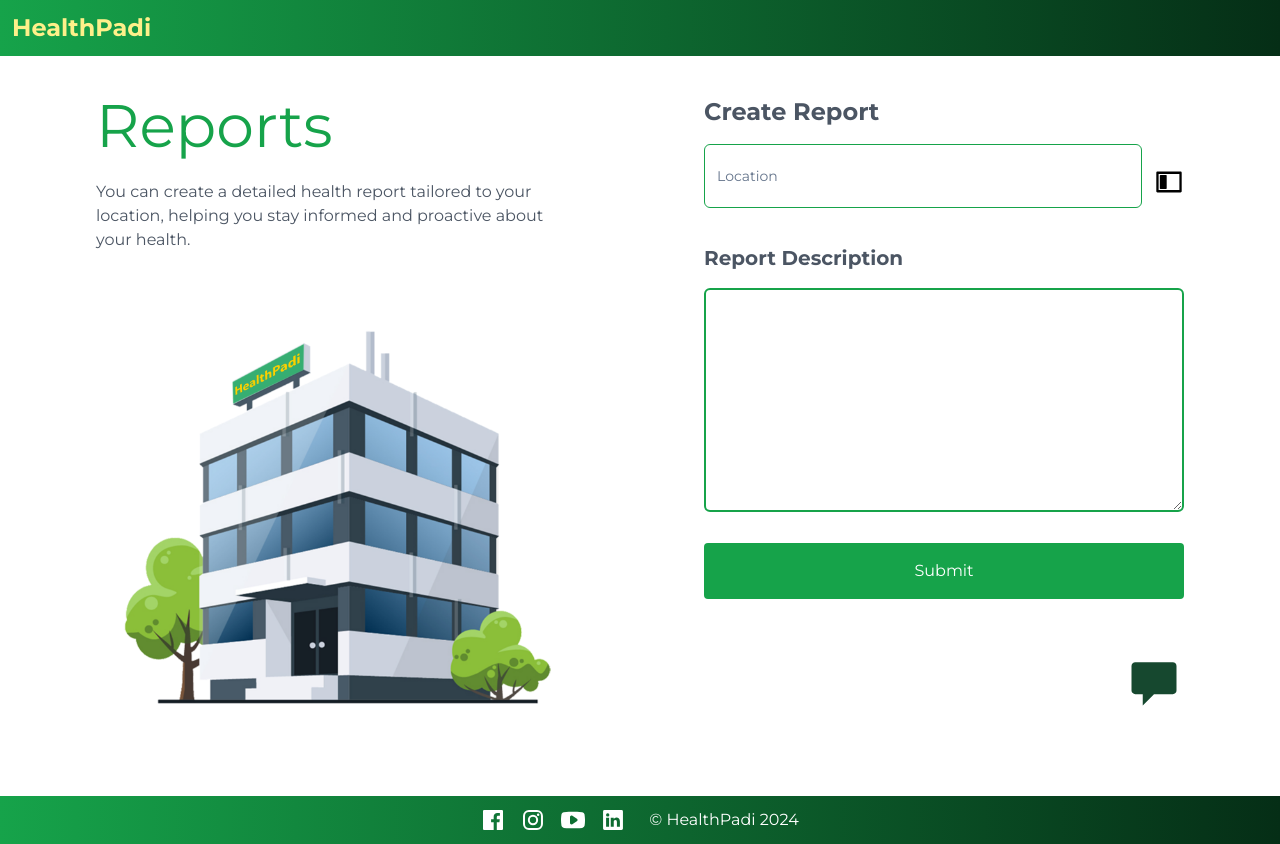
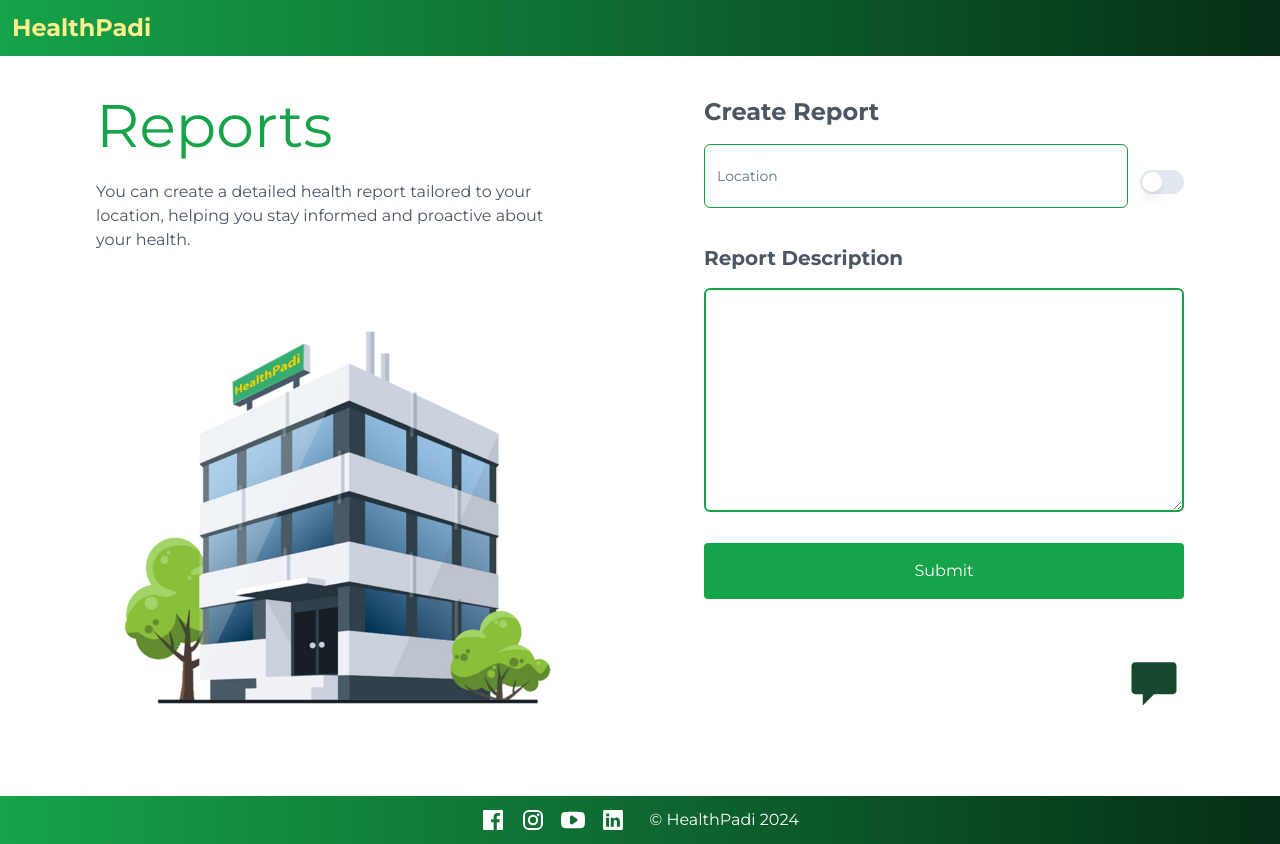
Before and after one commit to HealthPadi/HealthPadi-Frontend, a Next.js app: page /report in a window 1280 px wide. Built offline with nearby package versions, Linux system fonts and the light colour scheme.

Commit message:
fixed errors

```diff
--- a/src/app/admin/page.tsx
+++ b/src/app/admin/page.tsx
@@ -194,7 +194,12 @@ function UserCard({
   const { data: userReports } = useGetUserReportsQuery(user.id);
   const { adminToggleMutation } = useAdminToggle(); // Use the adminToggleMutation
 
-  const handleUserCardClick = () => {
+  const handleUserCardClick = (event: React.MouseEvent) => {
+    // Check if the click is on the switch container
+    if ((event.target as HTMLElement).closest(".switch-container")) {
+      return;
+    }
+
     console.log("<<<<<<<<<<<<<<<>>>>>>>>>>>>>>", userReports);
     const reportsCount = userReports?.length || 0;
     console.log("Reports count:>>>>>>>>>>>>>>>>>>>>>>>>>>>", reportsCount);
@@ -213,7 +218,7 @@ function UserCard({
     setIsDialogOpen(true);
   };
 
-  const handleToggleChange = () => {
+  const handleToggleChange = (checked: boolean) => {
     adminToggleMutation.mutate({ userId: user.id });
   };
 
@@ -237,10 +242,9 @@ function UserCard({
             </p>
           </CardContent>
         </div>
-        <Switch
-          className="ml-auto mt-4 md:mt-0"
-          onCheckedChange={handleToggleChange}
-        />{" "}
+        <div className="switch-container ml-auto mt-4 md:mt-0">
+          <Switch onCheckedChange={handleToggleChange} />
+        </div>
         {/* Add the Switch component and align it to the right */}
       </Card>
 
--- a/src/app/report/page.tsx
+++ b/src/app/report/page.tsx
@@ -3,8 +3,6 @@ import Image from "next/image";
 import { useState, useEffect } from "react";
 import axios from "axios";
 import { Input } from "../../components/ui/input";
-import enableLocation from "../../../assets/icons/enable location.svg";
-import disableLocation from "../../../assets/icons/disable location.svg";
 import chatIcon from "../../../assets/icons/chat Icon.svg";
 import Link from "next/link";
 import healthPadi from "../../../public/images/healthPadi.png";
@@ -24,6 +22,7 @@ import {
   TooltipProvider,
   TooltipTrigger,
 } from "@/components/ui/tooltip";
+import { Switch } from "@/components/ui/switch"; // Import the Switch component
 
 // Define the AddressComponent interface
 interface AddressComponent {
@@ -141,6 +140,14 @@ export default function CreateReport() {
 
       return;
     }
+
+    // // Check if the user is allowed to submit a report
+    // if (user?.roles.includes("disabled")) {
+    //   setModalMessage("Sorry, you can't submit a report at the moment.");
+    //   setShowModal(true);
+    //   return;
+    // }
+
     setIsLoading(true);
     console.log("Submitting report with data:", {
       location: location,
@@ -165,7 +172,9 @@ export default function CreateReport() {
           setUser({
             ...user,
             id: user?.id ?? "",
-            point: (user?.point ?? 0) + 100,
+            //the real point toshould come from the backend response
+            point: user?.point ? user.point + 100 : 100,
+
             email: user?.email ?? "",
             firstName: user?.firstName ?? "",
             lastName: user?.lastName ?? "",
@@ -237,13 +246,10 @@ export default function CreateReport() {
                   </TooltipContent>
                 </Tooltip>
               </TooltipProvider>
-              <Image
-                src={locationEnabled ? enableLocation : disableLocation}
-                alt={locationEnabled ? "disable location" : "enable location"}
-                width={30}
-                height={30}
-                className={`ml-3 cursor-pointer`}
-                onClick={handleToggleLocation}
+              <Switch
+                checked={locationEnabled}
+                onCheckedChange={handleToggleLocation}
+                className="ml-3"
               />
               {suggestions.length > 0 && (
                 <ul className="absolute top-full left-0 right-0 bg-white border border-gray-300 z-10">
--- a/src/app/update/page.tsx
+++ b/src/app/update/page.tsx
@@ -5,8 +5,6 @@ import Link from "next/link";
 import Image from "next/image";
 import { Loader } from "lucide-react";
 import healthbadge from "../../../public/images/healthbadge.png";
-import enableLocation from "../../../assets/icons/enable location.svg";
-import disableLocation from "../../../assets/icons/disable location.svg";
 import chatIcon from "../../../assets/icons/chat Icon.svg";
 import { useState, useEffect } from "react";
 import axios from "axios";
@@ -20,6 +18,7 @@ import {
   TooltipProvider,
   TooltipTrigger,
 } from "@/components/ui/tooltip";
+import { Switch } from "@/components/ui/switch"; // Import the Switch component
 
 // Define the AddressComponent interface
 interface AddressComponent {
@@ -190,13 +189,10 @@ export default function HealthUpdate() {
                 </TooltipContent>
               </Tooltip>
             </TooltipProvider>
-            <Image
-              src={locationEnabled ? enableLocation : disableLocation}
-              alt={locationEnabled ? "disable location" : "enable location"}
-              width={30}
-              height={30}
-              className={`ml-3 cursor-pointer`}
-              onClick={handleToggleLocation}
+            <Switch
+              checked={locationEnabled}
+              onCheckedChange={handleToggleLocation}
+              className="ml-3"
             />
             {suggestions.length > 0 && (
               <ul className="absolute top-full left-0 right-0 bg-white border border-gray-300 z-10">
--- a/src/components/ui/switch.tsx
+++ b/src/components/ui/switch.tsx
@@ -11,7 +11,8 @@ const Switch = React.forwardRef<
 >(({ className, ...props }, ref) => (
   <SwitchPrimitives.Root
     className={cn(
-      "peer inline-flex h-6 w-11 shrink-0 cursor-pointer items-center rounded-full border-2 border-transparent transition-colors focus-visible:outline-none focus-visible:ring-2 focus-visible:ring-ring focus-visible:ring-offset-2 focus-visible:ring-offset-background disabled:cursor-not-allowed disabled:opacity-50 data-[state=checked]:bg-green-500 data-[state=unchecked]:bg-input",
+
+      "peer inline-flex h-6 w-11 shrink-0 cursor-pointer items-center rounded-full border-2 border-transparent transition-colors focus-visible:outline-none focus-visible:ring-2 focus-visible:ring-ring focus-visible:ring-offset-2 focus-visible:ring-offset-background disabled:cursor-not-allowed disabled:opacity-50 data-[state=checked]:bg-green-500 data-[state=unchecked]:bg-input ",
       className
     )}
     {...props}
--- a/src/store/authStore.ts
+++ b/src/store/authStore.ts
@@ -7,7 +7,7 @@ export type User = {
   email: string;
   firstName: string;
   lastName: string;
-  point: number;
+  point: number; // This value comes from the backend
   report: number;
 };
 
@@ -29,11 +29,11 @@ const initializer: StateCreator<AuthState & AuthActions> = (set) => ({
       token: undefined,
       user: undefined,
     });
-    localStorage.removeItem("userPoints"); // Clear points from localStorage on logout
+    localStorage.removeItem("userPoints");
   },
   setUser: (user?: User) => {
     if (user && user.point !== undefined) {
-      localStorage.setItem("userPoints", user.point.toString()); // Store points in localStorage
+      localStorage.setItem("userPoints", user.point.toString());
     }
     set({
       user: user,
```
